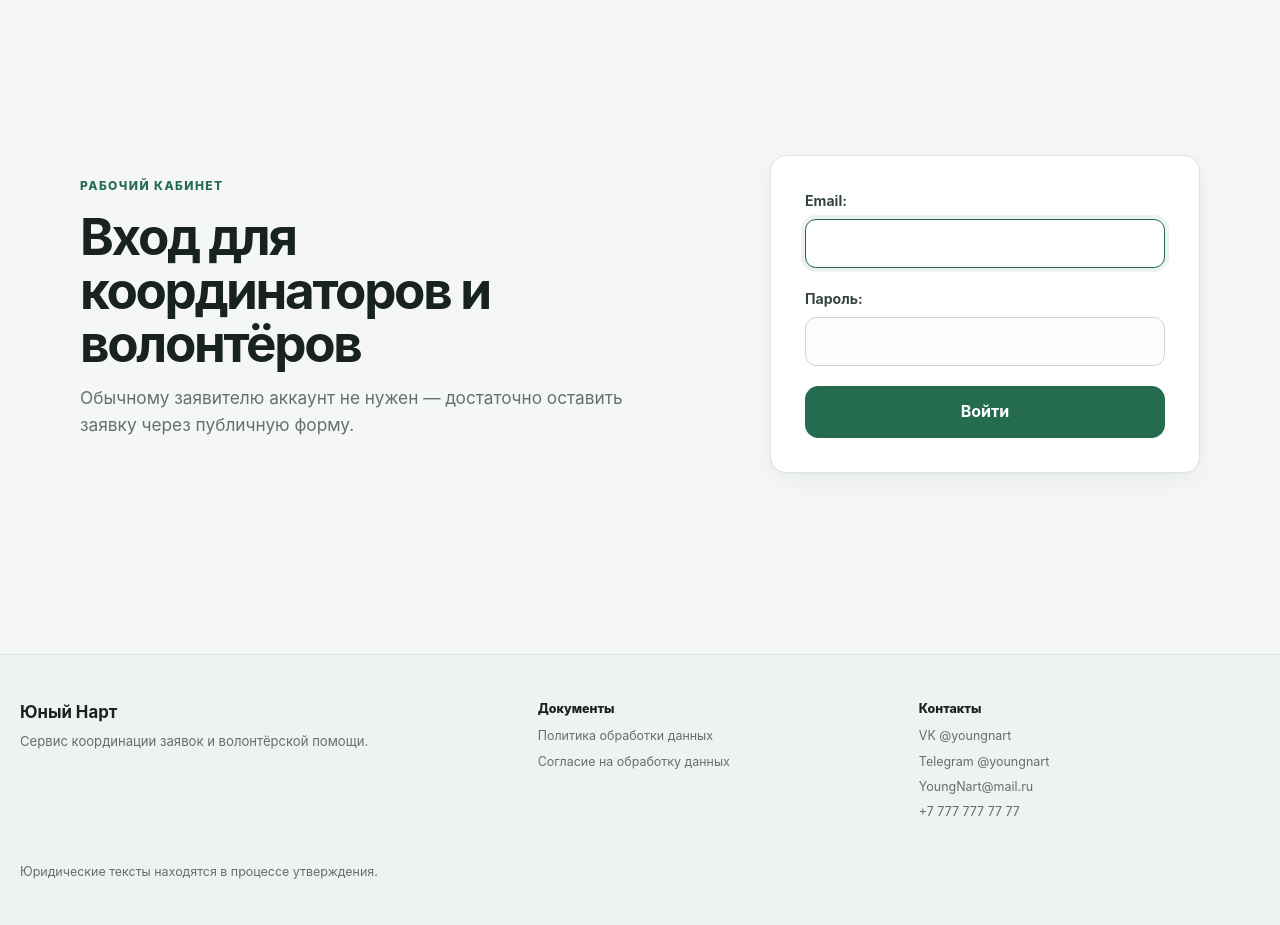
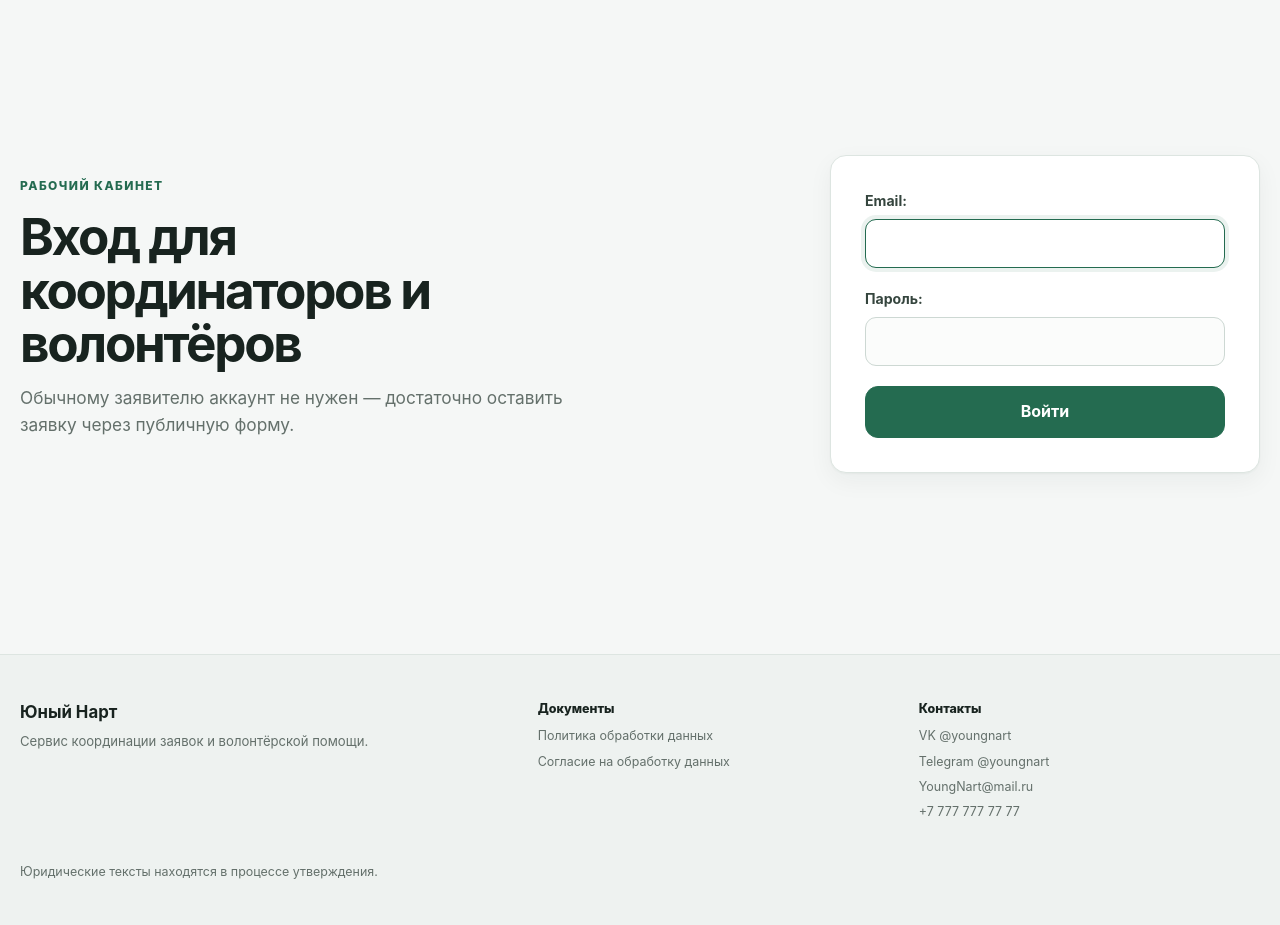
Before and after one commit to Kravchenko-Daniil/volunteer-desk-site, a Django app: a page that uses templates/base.html in a window 1280 px wide. Shown: the part 77-1002 px from the top of the page. Run offline with Django 5.2, Linux system fonts and the light colour scheme; parts of the project's set-up code (start-up, migrations or seed data) failed here and were passed over.

Commit message:
Расширить контентную сетку лендинга

```diff
--- a/static/css/style.css
+++ b/static/css/style.css
@@ -15,8 +15,8 @@
   --radius-lg: 26px;
   --shadow-sm: 0 1px 2px rgba(20, 43, 34, .04), 0 8px 24px rgba(20, 43, 34, .05);
   --shadow: 0 18px 55px rgba(20, 43, 34, .09);
-  --container: 1120px;
-  --container-wide: 1320px;
+  --container: 1280px;
+  --container-wide: 1480px;
   --font: Inter, ui-sans-serif, -apple-system, BlinkMacSystemFont, "Segoe UI", sans-serif;
 }
 
--- a/templates/base.html
+++ b/templates/base.html
@@ -8,7 +8,7 @@
   <title>{% block title %}Юный Нарт — заявки на помощь{% endblock %}</title>
   <link rel="icon" type="image/png" href="{% static 'img/brand/favicon.png' %}">
   <link rel="apple-touch-icon" href="{% static 'img/brand/favicon.png' %}">
-  <link rel="stylesheet" href="{% static 'css/style.css' %}?v=5">
+  <link rel="stylesheet" href="{% static 'css/style.css' %}?v=6">
   {% block extra_head %}{% endblock %}
 </head>
 <body class="{% if user.is_authenticated %}authenticated{% else %}public{% endif %}">
```
